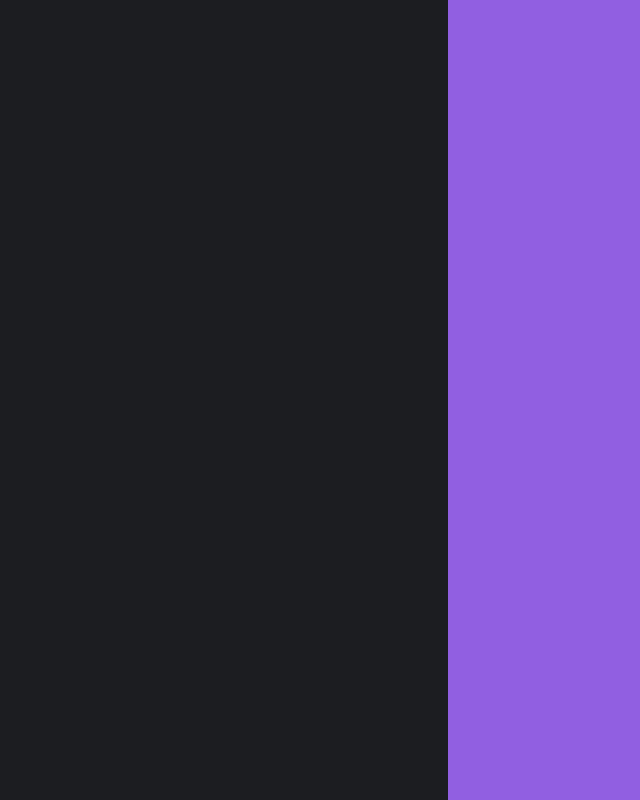
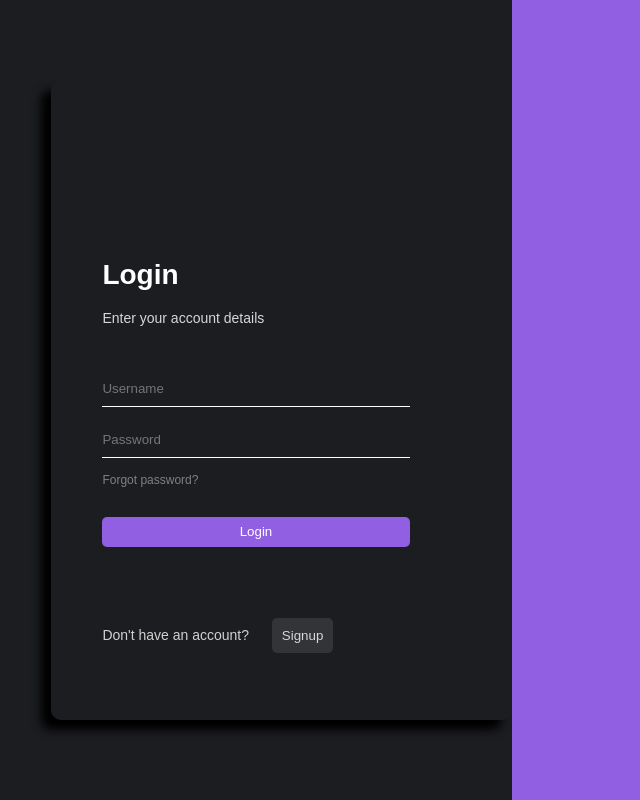
Before and after one commit to mussie-alemayehu/student-portal, a PHP site: page / in a window 1280 px wide. Shown: the whole page, without its empty margins (0-640 px from the left). Run offline with PHP 8.4, Linux system fonts and the light colour scheme.

Commit message:
create the left side of the login screen

```diff
--- a/auth_page/index.html
+++ b/auth_page/index.html
@@ -5,7 +5,22 @@
     <title>Login or Signup</title>
 </head>
 <body>
-    <div class="input-fields"></div>
+    <!--this will hold the login input fields inside itself-->
+    <div class="input-fields">
+        <div class="inner-fields">
+            <h1>Login</h1>
+            <p class="description">Enter your account details</p><br>
+            <form action="">
+                <input class="input-field" type="text" placeholder="Username"><br>
+                <input class="input-field" type="password" placeholder="Password"><br>
+                <a class="forgot-password" href="">Forgot password?</a><br>
+                <button class="btn">Login</button><br>
+            </form>
+            <p class="left">Don't have an account?</p>
+            <div style="display: inline-block; width: 15px;"></div>
+            <button class="signup">Signup</button>
+        </div>
+    </div>
     <div class="welcome"></div>
 </body>
 </html>
--- a/auth_page/style.css
+++ b/auth_page/style.css
@@ -1,17 +1,97 @@
 body {
     margin: 0;
+    color: white;
+    font-family: arial;
+    font-size: 14px;
 }
 
 .input-fields {
-    width: 35%;
+    width: 40%;
     height: 100vh;
     float: left;
     background-color: #1C1D21;
 }
 
 .welcome {
-    width: 65%;
+    width: 60%;
     height: 100vh;
     float: right;
     background-color: #915FE1;
 }
+
+.inner-fields {
+    width: 60%;
+    height: 50vh;
+    padding: 20vh 20% 10vh 10%;
+    margin: 10vh 0 10vh 10%;
+    border-radius: 10px;
+    box-shadow: -10px 10px 10px #000;
+}
+
+.description {
+    font-size: 12;
+    color: rgb(215, 215, 215);
+}
+
+.input-field {
+    width: 100%;
+    margin: 15px 0 0;
+    padding: 10px 0;
+    color: white;
+    border: none;
+    outline: 0;
+    border-bottom: solid white 1px;
+    background-color: #1C1D21;
+}
+
+.input-field:focus {
+    border-bottom: solid white 3px;
+}
+
+a.forgot-password {
+    margin: 0 0 15px;
+    padding: 15px 0;
+    color: grey;
+    font-size: 12px;
+    text-decoration: none;
+    display: inline-block;
+}
+
+a.forgot-password:hover {
+    color: rgb(209, 209, 209);
+}
+
+a.forgot-password:active {
+    color: white;
+}
+
+.btn {
+    width: 100%;
+    height: 30px;
+    background-color: #915FE1;
+    color: white;
+    border: none;
+    border-radius: 5px;
+}
+
+.btn:hover {
+    background-color: rgb(126, 74, 210);
+}
+
+.left {
+    color: rgb(209, 209, 209);
+    margin-top: 10vh;
+    display: inline-block;
+}
+
+.signup {
+    padding: 10px;
+    color: rgb(215, 215, 215);
+    background-color: #333438;
+    border: none;
+    border-radius: 5px;
+}
+
+.signup:hover {
+    background-color: rgb(68, 69, 72);
+}
```
